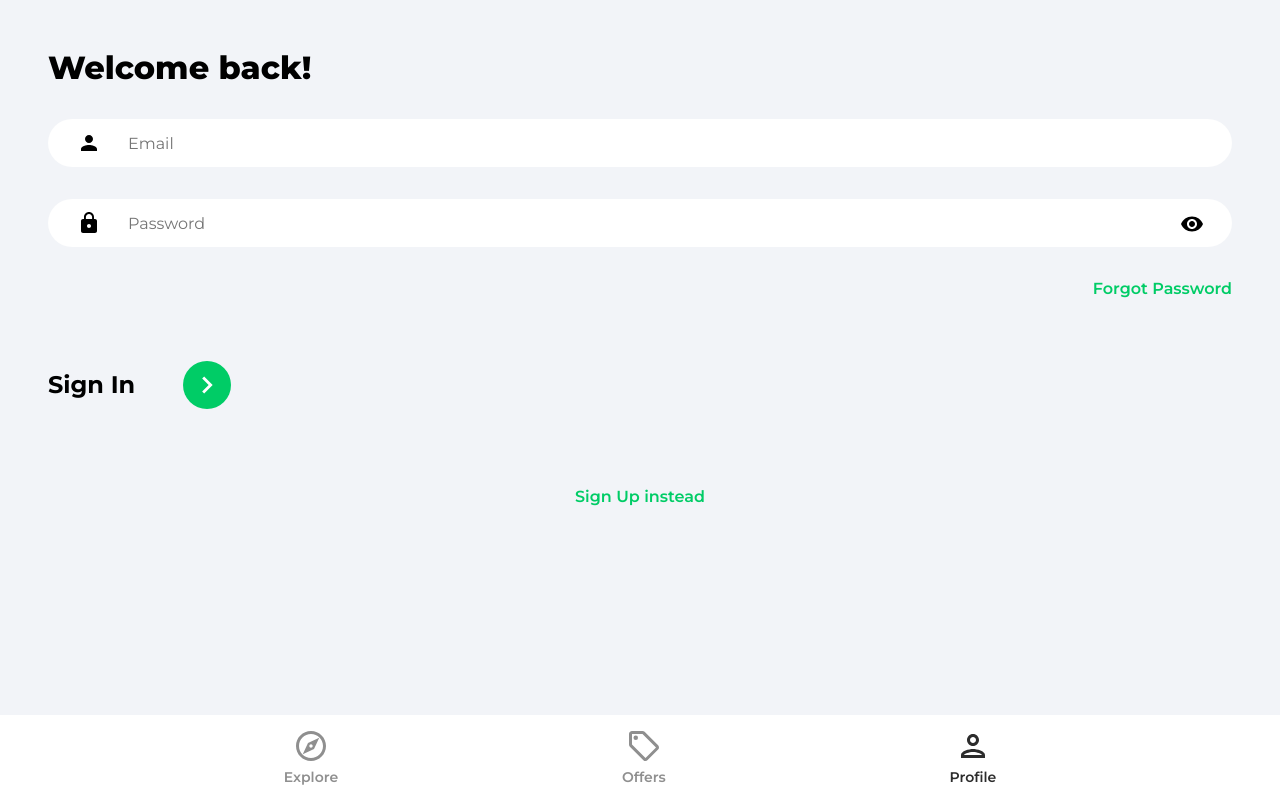
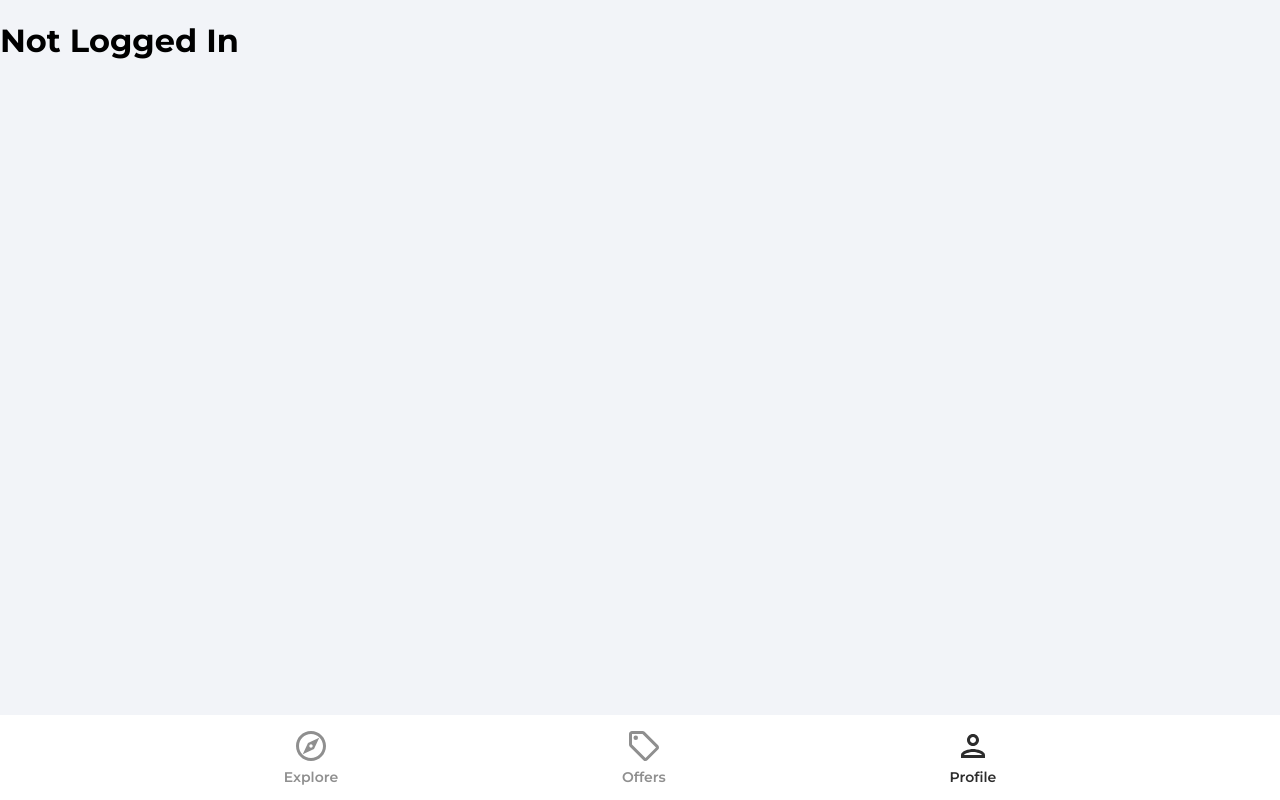
Before and after one commit to anoj-kt/homely, a React (Create React App) app: page /profile in a window 1280 px wide. Built offline with nearby package versions, Linux system fonts and the light colour scheme; no server answers.

Commit message:
Set up basic profle page to check user

```diff
--- a/src/App.js
+++ b/src/App.js
@@ -15,7 +15,7 @@
       <Routes>
         <Route path="/" element={<Explore/>}></Route>
         <Route path="/offers" element={<Offers/>}></Route>
-        <Route path="/profile" element={<SignIn/>}></Route>
+        <Route path="/profile" element={<Profile/>}></Route>
         <Route path="/sign-in" element={<SignIn/>}></Route>
         <Route path="/sign-up" element={<SignUp/>}></Route>
         <Route path="/forgot-password" element={<ForgotPassword/>}></Route>
--- a/src/pages/Profile.jsx
+++ b/src/pages/Profile.jsx
@@ -1,11 +1,19 @@
-
+import { useState, useEffect } from 'react';
+import { getAuth } from 'firebase/auth';
 
 function Profile() {
-    return (
-      <>
-      <h1>Profile</h1>
-      </>
-    );
+  const [user, setUser] = useState({})
+  const auth = getAuth();
+
+  useEffect(() => {
+    setUser(auth.currentUser)
+  }, [])
+
+  return (
+    <>
+    {user? <h1>{user.displayName}</h1> : <h1>Not Logged In</h1> }
+    </>
+  );
   }
 
   export default Profile;
```
